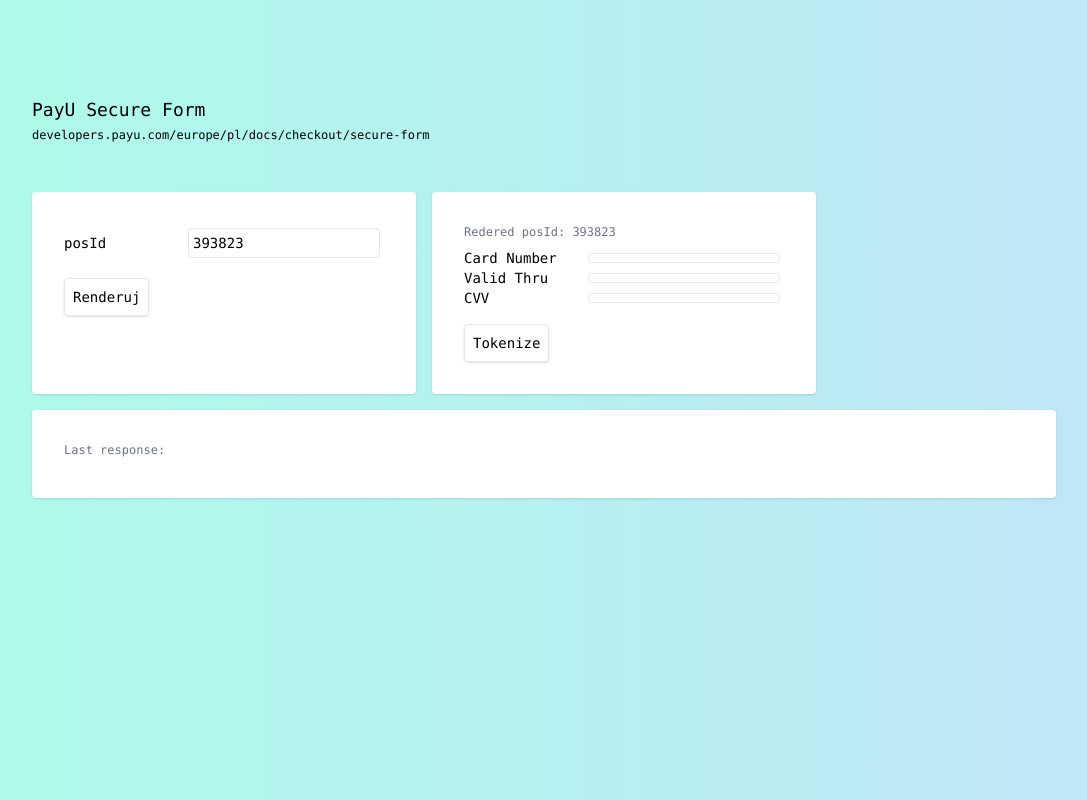
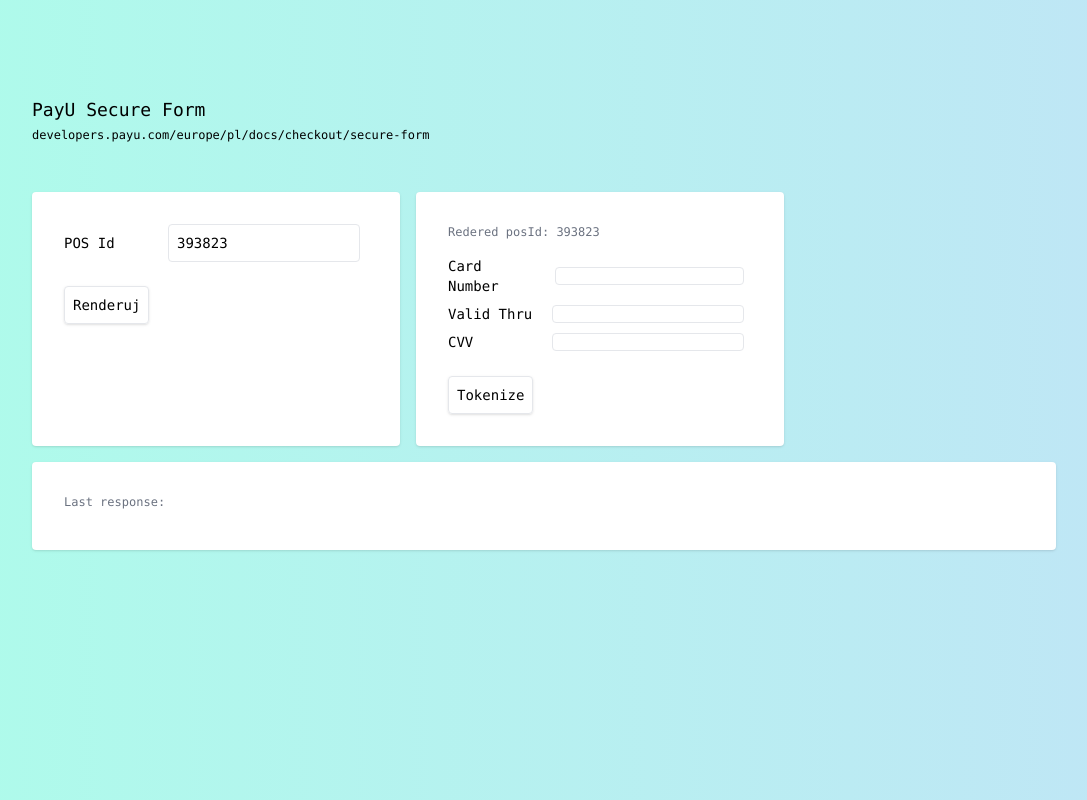
Before and after one commit to Jarek-Ch/payu-tsf, a Next.js app: page / in a window 1280 px wide. Shown: the whole page, without its empty margins (96-1183 px from the left). Built offline with nearby package versions, Linux system fonts and the light colour scheme.

Commit message:
fix: layout

```diff
--- a/app/page.tsx
+++ b/app/page.tsx
@@ -3,20 +3,18 @@
 export default function Home() {
   return (
     <main className="flex min-h-screen flex-col items-center p-8 sm:p-16 md:p-24">
-      <div className="z-10 max-w-5xl w-full items-center font-mono text-sm lg:flex">
-        <div>
+      <div className="w-full max-w-5xl items-center font-mono text-sm">
         <h1 className="text-lg">PayU Secure Form</h1>
         <p className="mb-12">
           <a
-              className="text-xs"
+            className="break-words text-xs"
             href="https://developers.payu.com/europe/pl/docs/checkout/secure-form/"
           >
             developers.payu.com/europe/pl/docs/checkout/secure-form
           </a>
         </p>
       </div>
-      </div>
-      <div className="z-10 max-w-5xl w-full items-center font-mono text-sm lg:flex">
+      <div className="w-full max-w-5xl items-center font-mono text-sm">
         <PayuSecureForm />
       </div>
     </main>
--- a/components/PayuSecureForm.tsx
+++ b/components/PayuSecureForm.tsx
@@ -22,23 +22,28 @@
   NUMBER: "payu-card-number",
   DATE: "payu-card-date",
   CVV: "payu-card-cvv",
-}
+};
 
 const { NUMBER, DATE, CVV } = payUFields;
 const defaultPosId = "393823";
 
 const panelStyle = `
-  p-8 bg-white rounded shadow
+  w-full sm:w-auto
+  flex flex-wrap content-start p-8 bg-white rounded shadow
+  gap-2
 `;
 
 const inputStyle = `
-  w-[12rem]
-  m-1 p-1 rounded border
+  w-full
+  sm:w-[12rem]
+  p-2 rounded border
 `;
 
 const inputWrapperStyle = `
-  w-[20rem]
-  flex items-center justify-between
+  w-full sm:w-[18.5rem]
+  flex items-start sm:items-center justify-between
+  flex-col
+  sm:flex-row
 `;
 
 const buttonStyle = `
@@ -54,7 +59,7 @@
   const [posId, setPosId] = useState(defaultPosId);
   const [renderedPosId, setRednderedPosId] = useState(defaultPosId);
   const [response, setResponse] = useState<
-  payu.TokenizeResultSuccess | payu.TokenizeResultError | undefined
+    payu.TokenizeResultSuccess | payu.TokenizeResultError | undefined
   >();
   const [payuSdkForms, setPayuSdkForms] = useState<payu.PayU>();
   const [secureForm, setSecureForm] = useState<{
@@ -67,13 +72,11 @@
 
     try {
       //tokenizacja karty (komunikacja z serwerem PayU)
-      payuSdkForms
-        .tokenize("SINGLE")
-        .then(function (
-          result: payu.TokenizeResultSuccess | payu.TokenizeResultError
-        ) {
-          setResponse(result);
-        });
+      payuSdkForms.tokenize("SINGLE").then(function (
+        result: payu.TokenizeResultSuccess | payu.TokenizeResultError,
+      ) {
+        setResponse(result);
+      });
     } catch (e) {
       console.log(e); // błędy techniczne
     }
@@ -126,10 +129,10 @@
         onLoad={() => renderForm()}
       />
       <div className="flex flex-wrap gap-4">
-        <div className={`${panelStyle} max-w-[24rem]`}>
+        <div className={`${panelStyle} sm:max-w-[23rem]`}>
           <div className={inputWrapperStyle}>
             <label htmlFor="posId" className="mr-4">
-              posId
+              POS Id
             </label>
             <input
               className={inputStyle}
@@ -151,10 +154,8 @@
           </button>
         </div>
 
-        <div className={`${panelStyle} max-w-[24rem]`}>
-          <p className={shadowLabelStyle}>
-            Redered posId: {renderedPosId}
-          </p>
+        <div className={`${panelStyle} sm:max-w-[23rem]`}>
+          <p className={shadowLabelStyle}>Redered posId: {renderedPosId}</p>
 
           <div className={inputWrapperStyle}>
             <label htmlFor={NUMBER} className="mr-4">
@@ -187,7 +188,7 @@
           </button>
         </div>
 
-        <div className={`${panelStyle} w-full min-w-[24rem]`}>
+        <div className={`${panelStyle} basis-full`}>
           <p className={shadowLabelStyle}>Last response:</p>
           <div className="break-words">{JSON.stringify(response)}</div>
         </div>
```
Lines whose indentation alone changed are shown as unchanged.
